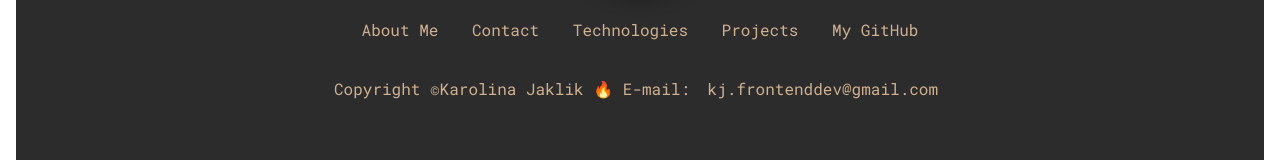
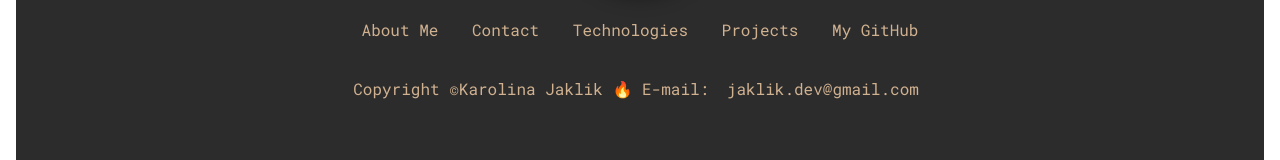
Before and after one commit to karolinaJot/MyPageProject, a website: page index.html in a window 1280 px wide. Shown: the part 4973-5133 px from the top of the page. Drawn offline with Linux system fonts and the light colour scheme.

Commit message:
update e-mail address in footer

```diff
--- a/index.html
+++ b/index.html
@@ -334,7 +334,7 @@
         </div>
         <div class="footer__description">
             Copyright &copy;Karolina Jaklik &#128293; <span>E-mail: <a href="mailto: kj.frontenddev@gmail.com  "
-                    class="footer__email">kj.frontenddev@gmail.com</a></span>
+                    class="footer__email">jaklik.dev@gmail.com</a></span>
         </div>
     </footer>
     <!--This is layout grid, which was created for fun and for better understanding grid's ruls
```
